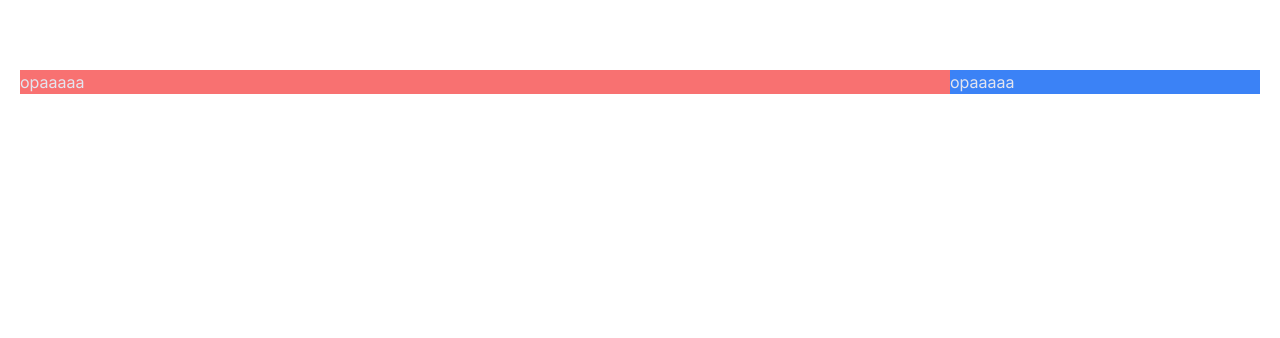
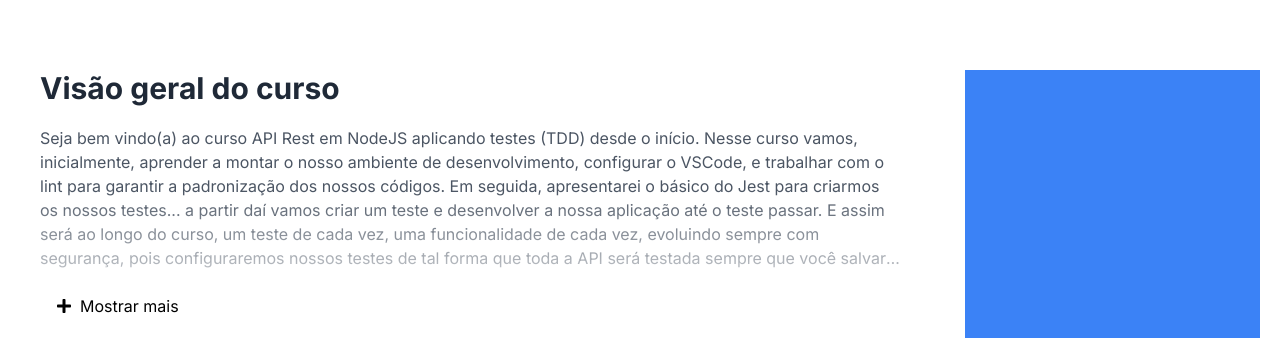
Before and after one commit to edsay12/ZAcademy, a Next.js app: page /course/1 in a window 1280 px wide. Shown: the part 530-868 px from the top of the page. Before the commit the page ends 800 px from the top, so only its background shows below. Built offline with nearby package versions, Linux system fonts and the light colour scheme.

Commit message:
Feat:CourseDescription component

```diff
--- a/src/app/course/[name]/page.tsx
+++ b/src/app/course/[name]/page.tsx
@@ -1,4 +1,5 @@
 import SectionContainer from "@/components/Section/SectionContainer";
+import Description from "@/components/Description";
 import Link from "next/link";
 import { AiFillStar } from "react-icons/ai";
 
@@ -46,15 +47,41 @@ function Course() {
         </div>
       </SectionContainer>
       <SectionContainer>
-        <div className="grid grid-cols-4">
-
-          <div className="col-span-3  bg-red-400">
-            opaaaaa
+        <div className="grid grid-cols-4 gap-5">
+          <div className="col-span-3 max-w-[900px]">
+            <div >
+              <Description title="Visão geral do curso">
+                Seja bem vindo(a) ao curso API Rest em NodeJS aplicando testes
+                (TDD) desde o início. Nesse curso vamos, inicialmente, aprender
+                a montar o nosso ambiente de desenvolvimento, configurar o
+                VSCode, e trabalhar com o lint para garantir a padronização dos
+                nossos códigos. Em seguida, apresentarei o básico do Jest para
+                criarmos os nossos testes... a partir daí vamos criar um teste e
+                desenvolver a nossa aplicação até o teste passar. E assim será
+                ao longo do curso, um teste de cada vez, uma funcionalidade de
+                cada vez, evoluindo sempre com segurança, pois configuraremos
+                nossos testes de tal forma que toda a API será testada sempre
+                que você salvar algum arquivo. Caso algo deixe de funcionar, com
+                um simples Ctrl+Z será possível retornar à normalidade de antes.
+                Durante o curso, iremos criar a API de um gerenciador financeiro
+                onde, no lado dos testes, apresentarei diversos recursos do Jest
+                para fazer assertivas e estruturar nossos testes. Já no lado do
+                desenvolvimento, trabalharemos com várias bibliotecas famosas
+                como o Express para criar o nosso servidor, o Passport e JWT
+                para autenticação, Knex e Postgres para migração e consultas ao
+                banco de dados, além de outras. Importante ressaltar que os
+                testes não serão a nível unitário, faremos todas as verificações
+                diretamente nos serviços. O que fará o teste mais real, pois o
+                fluxo passará desde a chamada da URL, passando pelo roteamento,
+                regras de negócio e banco de dados. Porém trará dificuldades
+                extras como a necessidade de possuir o ambiente sempre
+                atualizado e a necessidade de gerenciar a massa de dados
+                necessários para os testes, isso também será abordado no curso.
+                Abraços e nos vemos na próxima aula, até lá!
+              </Description>
+            </div>
           </div>
-          <div className="bg-blue-500 ">
-            opaaaaa
-          </div>
-
+          <div className="bg-blue-500 "></div>
         </div>
       </SectionContainer>
     </>
--- /dev/null
+++ b/src/components/Description.tsx
@@ -0,0 +1,61 @@
+"use client";
+import { AiFillPlaySquare, AiFillPlusSquare } from "react-icons/ai";
+import Button from "./Button";
+import { FaLess, FaMinus, FaPlus } from "react-icons/fa";
+import { LegacyRef, useEffect, useRef, useState } from "react";
+
+type proptypes = {
+  title: string;
+  children: string;
+};
+
+function Description({ children, title = "aaaaaaaaaaaaaaaa" }: proptypes) {
+  const [isOpen, setIsOpen] = useState<boolean>(false);
+  const [showReadMoreButton, setShowReadMoreButton] = useState<boolean>(false);
+  const descriptionRef = useRef<HTMLParagraphElement>(null);
+
+  useEffect(() => {
+
+    setShowReadMoreButton(
+      descriptionRef.current?.scrollHeight !=
+        descriptionRef.current?.clientHeight
+    );
+  }, [children]);
+
+  const toogleDescription = () => {
+    setIsOpen((state) => !state);
+  };
+  console.log(title);
+  return (
+    <>
+      <div className="w-full p-5 pt-0">
+        <div>
+          <h3 className="text-3xl text-gray-800 font-bold">{title}</h3>
+        </div>
+
+        <div
+          className={`  w-full mt-5 text-gray-600 ${
+            isOpen ? " " : "line-clamp-6"
+          } transition-all ease-in-out duration-500`}
+        >
+          <p className="" ref={descriptionRef}>
+            {children}
+          </p>
+        </div>
+        {showReadMoreButton && (
+          <div className="bg-gradient-to-b to-white from-transparent z-50 h-32 flex items-end -mt-20 relative">
+            <button
+              className="text-black mt-5 flex items-center gap-2 ml-4"
+              onClick={toogleDescription}
+            >
+              <span>{isOpen ? <FaMinus /> : <FaPlus />}</span>
+              {isOpen ? "Mostrar menos" : "Mostrar mais"}
+            </button>
+          </div>
+        )}
+      </div>
+    </>
+  );
+}
+
+export default Description;
```
